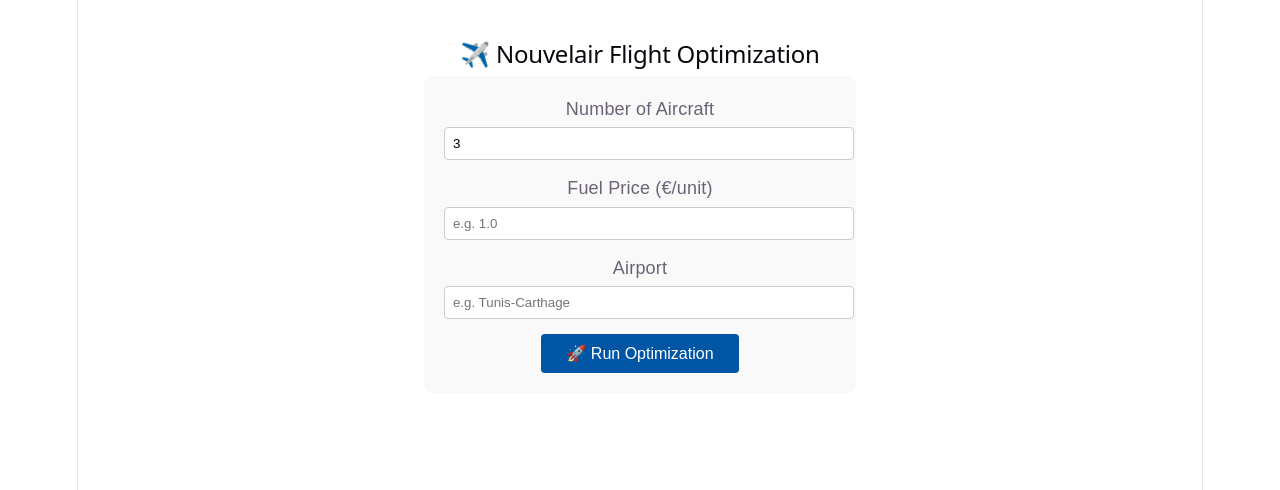
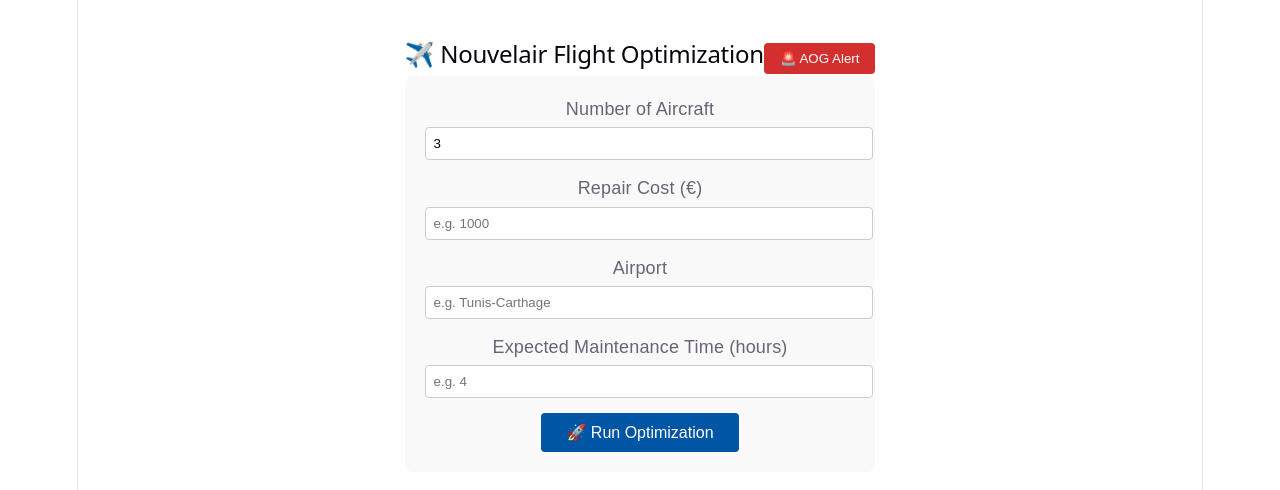
Before and after one commit to paplopikasso6-cyber/nouvelair-app, a React app in the folder frontend/: page /dashboard in a window 1280 px wide. Shown: the top 490 px of the page. Built offline with nearby package versions, Linux system fonts and the light colour scheme; sample sign-in values are in the browser's storage; the HTML template or start-up script is replaced by a standard one.

Commit message:
fix maintenance time state

```diff
--- a/frontend/src/pages/Dashboard.jsx
+++ b/frontend/src/pages/Dashboard.jsx
@@ -5,6 +5,7 @@
   const [planes, setPlanes] = useState(3);
   const [gearPrice, setGearPrice] = useState("");
   const [airport, setAirport] = useState("");
+  const [maintenanceTime, setMaintenanceTime] = useState("");
   const [result, setResult] = useState(null);
   const [loading, setLoading] = useState(false);
   const [error, setError] = useState("");
@@ -15,7 +16,7 @@
     setResult(null);
     try {
       const res = await axios.post("https://nouvelair-backend.onrender.com/api/optimize", {
-        planes, gear_price: gearPrice, airport
+        planes, gear_price: gearPrice, airport, maintenance_time: maintenanceTime
       });
       setResult(res.data);
     } catch (e) {
@@ -26,7 +27,13 @@
 
   return (
     <div style={{ maxWidth:700, margin:"40px auto", fontFamily:"sans-serif", padding:"0 20px" }}>
-      <h2>✈️ Nouvelair Flight Optimization</h2>
+      <div style={{ display:"flex", justifyContent:"space-between", alignItems:"center" }}>
+        <h2>✈️ Nouvelair Flight Optimization</h2>
+        <button onClick={() => window.location.href="/aog"}
+          style={{ padding:"8px 16px", background:"#d32f2f", color:"white", border:"none", borderRadius:4, cursor:"pointer" }}>
+          🚨 AOG Alert
+        </button>
+      </div>
 
       <div style={{ background:"#f9f9f9", padding:20, borderRadius:8, marginBottom:20 }}>
         <label style={{ display:"block", marginBottom:5 }}>Number of Aircraft</label>
@@ -34,14 +41,19 @@
           onChange={e => setPlanes(e.target.value)}
           style={{ width:"100%", marginBottom:15, padding:8, borderRadius:4, border:"1px solid #ccc" }} />
 
-        <label style={{ display:"block", marginBottom:5 }}>Fuel Price (€/unit)</label>
-        <input type="number" value={gearPrice} placeholder="e.g. 1.0"
+        <label style={{ display:"block", marginBottom:5 }}>Repair Cost (€)</label>
+        <input type="number" value={gearPrice} placeholder="e.g. 1000"
           onChange={e => setGearPrice(e.target.value)}
           style={{ width:"100%", marginBottom:15, padding:8, borderRadius:4, border:"1px solid #ccc" }} />
 
         <label style={{ display:"block", marginBottom:5 }}>Airport</label>
         <input placeholder="e.g. Tunis-Carthage" value={airport}
           onChange={e => setAirport(e.target.value)}
+          style={{ width:"100%", marginBottom:15, padding:8, borderRadius:4, border:"1px solid #ccc" }} />
+
+        <label style={{ display:"block", marginBottom:5 }}>Expected Maintenance Time (hours)</label>
+        <input type="number" placeholder="e.g. 4" value={maintenanceTime}
+          onChange={e => setMaintenanceTime(e.target.value)}
           style={{ width:"100%", marginBottom:15, padding:8, borderRadius:4, border:"1px solid #ccc" }} />
 
         <button onClick={handleSubmit} disabled={loading}
@@ -54,7 +66,6 @@
 
       {result && (
         <div>
-          {/* Summary */}
           <div style={{ background:"#e8f5e9", padding:15, borderRadius:8, marginBottom:20 }}>
             <h3 style={{ margin:0 }}>✅ {result.status}</h3>
             <p>Airport: <strong>{result.airport}</strong></p>
@@ -62,7 +73,6 @@
             <p style={{ fontSize:20 }}>Total Cost: <strong>{result.total_cost.toLocaleString()} €</strong></p>
           </div>
 
-          {/* Cost Breakdown */}
           <div style={{ background:"#fff3e0", padding:15, borderRadius:8, marginBottom:20 }}>
             <h3>📊 Cost Breakdown</h3>
             {Object.entries(result.cost_breakdown).map(([key, val]) => (
@@ -79,7 +89,6 @@
             ))}
           </div>
 
-          {/* Schedule */}
           <div style={{ background:"#e3f2fd", padding:15, borderRadius:8 }}>
             <h3>🗓️ Flight Schedule</h3>
             <table style={{ width:"100%", borderCollapse:"collapse" }}>
```
